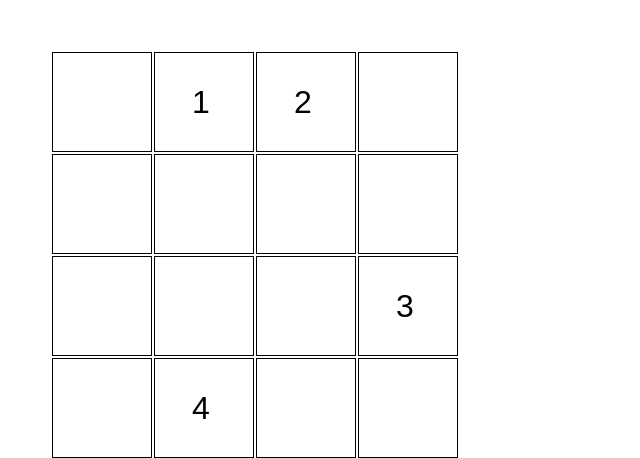
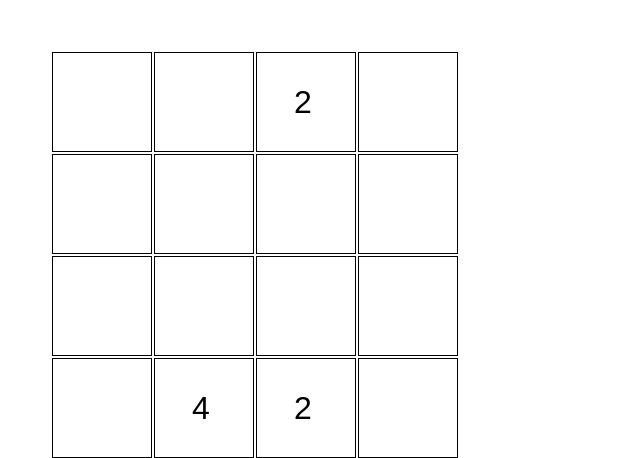
Before and after one commit to noiron/react-2048, a React (Create React App) app: page / in a window 1280 px wide. Shown: the top 458 px of the page, without its empty margins (0-640 px from the left). Built offline with nearby package versions, Linux system fonts and the light colour scheme.

Commit message:
每次移动时随机添加一个数字

```diff
--- a/src/App.js
+++ b/src/App.js
@@ -5,9 +5,9 @@ import './App.css';
 
 const matrix = new Matrix({
     matrix: [
-        [0, 1, 2, 0],
+        [0, 0, 2, 0],
         [0, 0, 0, 0],
-        [0, 0, 0, 3],
+        [0, 0, 0, 0],
         [0, 4, 0, 0]
     ]
     // matrix: [[1, 2, 3, 4], [5, 6, 7, 8], [9, 10, 11, 12], [13, 14, 15, 16]]
--- a/src/matrix.js
+++ b/src/matrix.js
@@ -1,17 +1,45 @@
 export default class Matrix {
     constructor({ matrix }) {
         this.matrix = matrix;
+        this.addRandomNumToMatrix();
     }
 
-    getEmptyCoordinates = () => {}
+    /**
+     * 获取空白格子的坐标
+     */
+    getEmptyCoordinates = () => {
+        const { matrix } = this;
+        const coordinates = [];
 
-    getRandom = arr => {}
+        matrix.forEach((row, i) => {
+            row.forEach((value, j) => {
+                if (value === 0) {
+                    coordinates.push([i, j]);
+                }
+            });
+        });
 
-    isBoardMoved = (preMatrix, newMatrix) => {}
+        return coordinates;
+    };
 
-    checkGameOver = matrix => {}
+    getRandom = arr => {
+        return arr[Math.floor(Math.random() * arr.length)];
+    };
 
-    addRandomNumToMatrix = () => {}
+    isBoardMoved = (preMatrix, newMatrix) => {};
+
+    checkGameOver = matrix => {};
+
+    addRandomNumToMatrix = () => {
+        const emptyCoords = this.getEmptyCoordinates();
+        if (emptyCoords.length === 0) {
+            return;
+        }
+
+        const [row, col] = this.getRandom(emptyCoords);
+        const newMatrix = this.matrix;
+        newMatrix[row][col] = this.getRandom([2, 4]);
+    };
 
     rotateRight = () => {
         const { matrix } = this;
@@ -26,7 +54,7 @@ export default class Matrix {
             }
         }
         this.matrix = newMatrix;
-    }
+    };
 
     rotateLeft = () => {
         const { matrix } = this;
@@ -40,7 +68,7 @@ export default class Matrix {
             }
         }
         this.matrix = newMatrix;
-    }
+    };
 
     shiftRight = () => {
         const { matrix } = this;
@@ -53,7 +81,7 @@ export default class Matrix {
             return newRow;
         });
         this.matrix = newMatrix;
-    }
+    };
 
     shiftLeft = () => {
         const { matrix } = this;
@@ -64,33 +92,44 @@ export default class Matrix {
                 else newRow.unshift(v);
             });
             return newRow;
-        })
+        });
         this.matrix = newMatrix;
-    }
+    };
 
-    combineNumToLeft = () => {}
+    combineNumToLeft = () => {};
 
-    combineNumToRight = () => {}
+    combineNumToRight = () => {};
 
-    move = callback => {}
+    move = callback => {
+        callback();
+        this.addRandomNumToMatrix();
+    };
 
     moveUp = () => {
+        this.move(() => {
             this.rotateRight();
             this.shiftRight();
             this.rotateLeft();
-    }
+        });
+    };
 
     moveDown = () => {
+        this.move(() => {
             this.rotateLeft();
-        this.shiftRight()
+            this.shiftRight();
             this.rotateRight();
-    }
+        });
+    };
 
     moveLeft = () => {
+        this.move(() => {
             this.shiftLeft();
-    }
+        });
+    };
 
     moveRight = () => {
+        this.move(() => {
             this.shiftRight();
+        });
+    };
 }
-}
```
Lines whose indentation alone changed are shown as unchanged.
